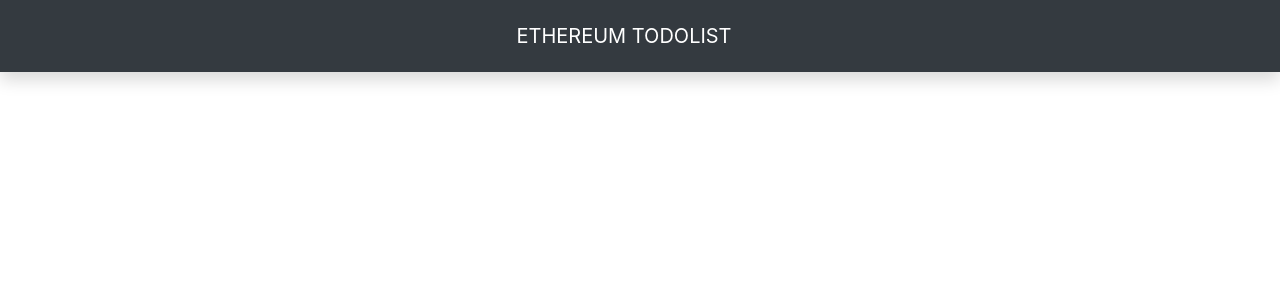
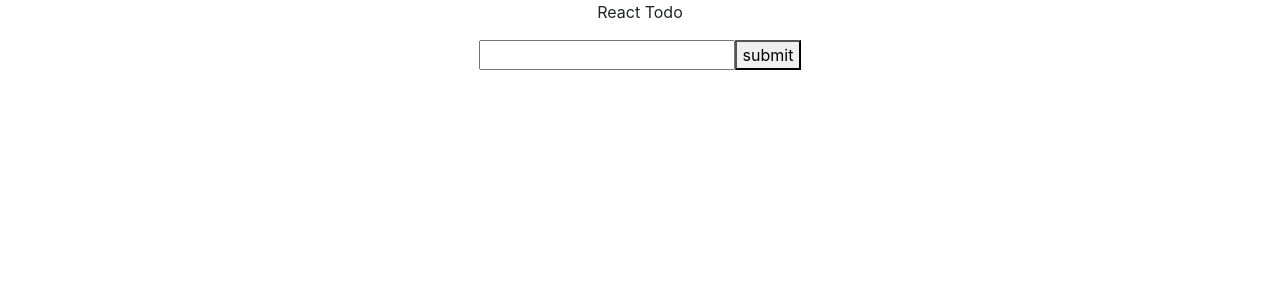
Before and after one commit to howard-dong/ethereum-react-todo, a React (Create React App) app: page / in a window 1280 px wide. Shown: the top 300 px of the page. Built offline with nearby package versions, Linux system fonts and the light colour scheme.

Commit message:
mild setup

```diff
--- a/package.json
+++ b/package.json
@@ -10,6 +10,7 @@
     "react": "^17.0.2",
     "react-dom": "^17.0.2",
     "react-scripts": "4.0.3",
+    "uuid": "^8.3.2",
     "web-vitals": "^1.0.1",
     "web3": "1.3.4"
   },
--- a/src/App.js
+++ b/src/App.js
@@ -1,6 +1,9 @@
 import logo from './logo.svg';
-import './App.css';
-import Todolist from ' ./TodoList.js'
+import "./App.css";
+import React, {useState, useEffect} from "react";
+import TodoForm from "./TodoForm";
+import TodoList from "./TodoList";
+
 function App() {
   // return (
   //   <div className="App">
@@ -20,31 +23,45 @@ function App() {
   //     </header>
   //   </div>
   // );
+  const [todos, setTodos] = useState([]);
+  function addTodo(todo){
+    setTodos([todo, ...todos]);
+  }
 
   return (
-    <div>
-      <nav className="navbar navbar-dark fixed-top bg-dark flex-md-nowrap py-3 shadow">
-        <a className="navbar-brand mx-auto">ETHEREUM TODOLIST</a>
-        <ul className="navbar-nav px-3">
-          <li className="nav-item text-nowrap d-none d-sm-none d-sm-block">
-            <small><a className="nav-link" href="#"><span id="account"></span></a></small>
-          </li>
-        </ul>
-      </nav>
-      <div className="container-fluid">
-        <div className="row">
-          <main role="main" className="col-lg-12 d-flex justify-content-center">
-            {/* { this.state.loading
-              ? <div id="loader" className="text-center"><p className="text-center">Loading...</p></div>
-              : <TodoList
-                tasks={this.state.tasks}
-                createTask={this.createTask}
-                toggleCompleted={this.toggleCompleted} />
-            } */}
-          </main>
-        </div>
-      </div>
+    <div className = "App">
+      <header className = "App-Header">
+        <p>React Todo</p>
+        <TodoForm addTodo = {addTodo} />
+        <TodoList todos = {todos} />
+      </header>
     </div>
+
+
+
+    // <div>
+    //   <nav className="navbar navbar-dark fixed-top bg-dark flex-md-nowrap py-3 shadow">
+    //     <a className="navbar-brand mx-auto">ETHEREUM TODOLIST</a>
+    //     <ul className="navbar-nav px-3">
+    //       <li className="nav-item text-nowrap d-none d-sm-none d-sm-block">
+    //         <small><a className="nav-link" href="#"><span id="account"></span></a></small>
+    //       </li>
+    //     </ul>
+    //   </nav>
+    //   <div className="container-fluid">
+    //     <div className="row">
+    //       <main role="main" className="col-lg-12 d-flex justify-content-center">
+    //         {/* { this.state.loading
+    //           ? <div id="loader" className="text-center"><p className="text-center">Loading...</p></div>
+    //           : <TodoList
+    //             tasks={this.state.tasks}
+    //             createTask={this.createTask}
+    //             toggleCompleted={this.toggleCompleted} />
+    //         } */}
+    //       </main>
+    //     </div>
+    //   </div>
+    // </div>
   );
 
   }
--- /dev/null
+++ b/src/Todo.js
@@ -0,0 +1,20 @@
+import React from "react";
+
+
+function Todo({todo}){
+    return (
+        <div style={{display: "flex"}}>
+            <input type = "checkbox" />
+            <li
+                style = {{
+                    color: "white",
+                    textDecoration: todo.completed ? "line-through" : null
+                }}
+
+            >{todo.task}</li>
+            <button>X</button>
+        </div>
+    )
+}
+
+export default Todo;
--- /dev/null
+++ b/src/TodoForm.js
@@ -0,0 +1,39 @@
+import React, {useState} from "react";
+import {v4 as uuidv4} from "uuid";
+
+function TodoForm({addTodo}){
+    const [todo, setTodo] = useState({
+        id:"",
+        task: "",
+        completed: false
+    });
+
+
+    function handleTaskInputChange(e){
+        setTodo ({...todo, task : e.target.value});
+    }
+
+    function handleSubmit(e) {
+        e.preventDefault();
+        if (todo.task.trim()) {
+          addTodo({ ...todo, id: uuidv4() });
+          setTodo({ ...todo, task: "" });
+        }
+      }
+
+    return (
+        <form onSubmit={handleSubmit}>
+            <input
+                name = "task"
+                type ="text"
+                value = {todo.task}
+                onChange = {handleTaskInputChange}
+            />
+            <button type="submit">
+                submit
+            </button>
+        </form>
+    )
+}
+
+export default TodoForm;
--- a/src/TodoList.js
+++ b/src/TodoList.js
@@ -1,50 +1,61 @@
-import React, { Component } from 'react'
+import React from "react";
+import Todo from "./Todo";
 
-class TodoList extends Component {
+// class TodoList extends Component {
 
-  render() {
+//   render() {
+//     return (
+//       <div id="content">
+//         <form onSubmit={(event) => {
+//           event.preventDefault()
+//           this.props.createTask(this.task.value)
+//         }}>
+//           <input
+//             id="newTask"
+//             ref={(input) => {
+//               this.task = input
+//             }}
+//             type="text"
+//             className="form-control"
+//             placeholder="Add task..."
+//             required />
+//           <input type="submit" hidden={true} />
+//         </form>
+//         <ul id="taskList" className="list-unstyled">
+//           { this.props.tasks.map((task, key) => {
+//             return(
+//               <div className="taskTemplate" className="checkbox" key={key}>
+//                 <label>
+//                   <input
+//                   type="checkbox"
+//                   name={task.id}
+//                   defaultChecked={task.completed}
+//                   ref={(input) => {
+//                     this.checkbox = input
+//                   }}
+//                   onClick={(event) => {
+//                     this.props.toggleCompleted(this.checkbox.name) }}/>
+//                   <span className="content">{task.content}</span>
+//                 </label>
+//               </div>
+//             )
+//           })}
+//         </ul>
+//         <ul id="completedTaskList" className="list-unstyled">
+//         </ul>
+//       </div>
+//     );
+//   }
+// }
+
+function TodoList({ todos}){
     return (
-      <div id="content">
-        <form onSubmit={(event) => {
-          event.preventDefault()
-          this.props.createTask(this.task.value)
-        }}>
-          <input
-            id="newTask"
-            ref={(input) => {
-              this.task = input
-            }}
-            type="text"
-            className="form-control"
-            placeholder="Add task..."
-            required />
-          <input type="submit" hidden={true} />
-        </form>
-        <ul id="taskList" className="list-unstyled">
-          { this.props.tasks.map((task, key) => {
-            return(
-              <div className="taskTemplate" className="checkbox" key={key}>
-                <label>
-                  <input
-                  type="checkbox"
-                  name={task.id}
-                  defaultChecked={task.completed}
-                  ref={(input) => {
-                    this.checkbox = input
-                  }}
-                  onClick={(event) => {
-                    this.props.toggleCompleted(this.checkbox.name) }}/>
-                  <span className="content">{task.content}</span>
-                </label>
-              </div>
-            )
-          })}
+        <ul>
+            {todos.map(todo =>(
+                <Todo key={todo.id} todo={todo} />
+            ))}
         </ul>
-        <ul id="completedTaskList" className="list-unstyled">
-        </ul>
-      </div>
-    );
-  }
+    )
 }
 
 export default TodoList;
```
Also changed, not shown: 2 other files (tests, documents, lock files or other folders).
